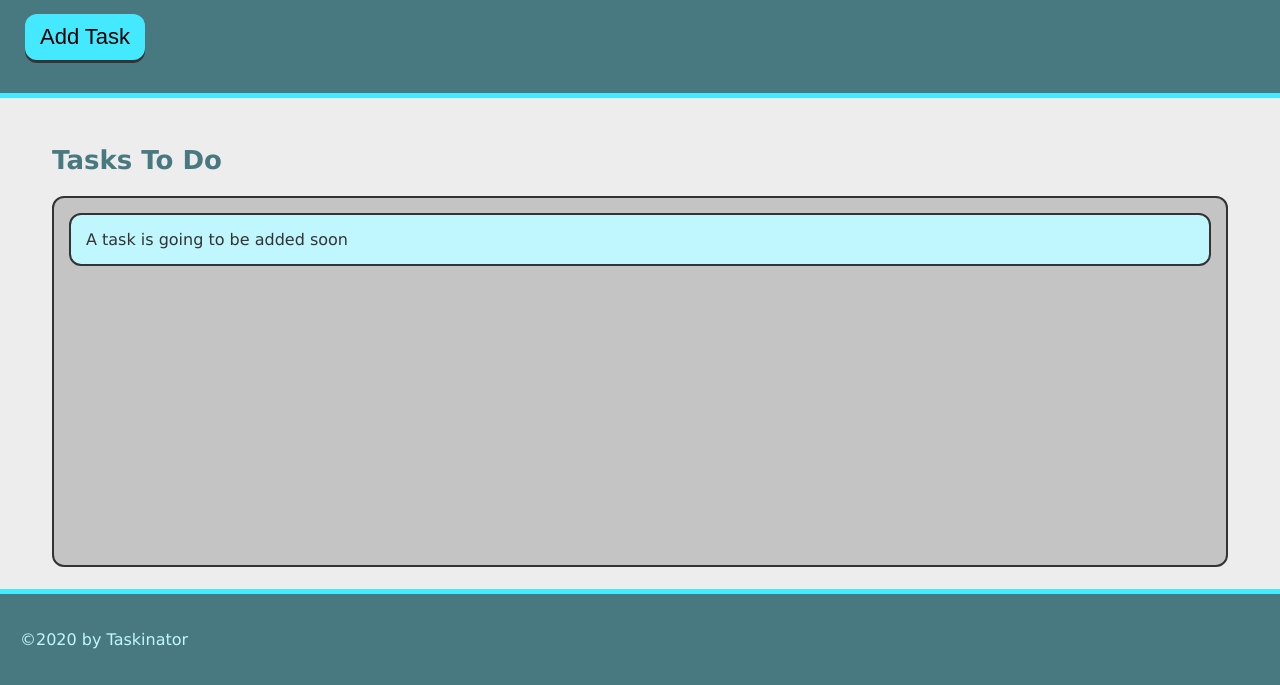
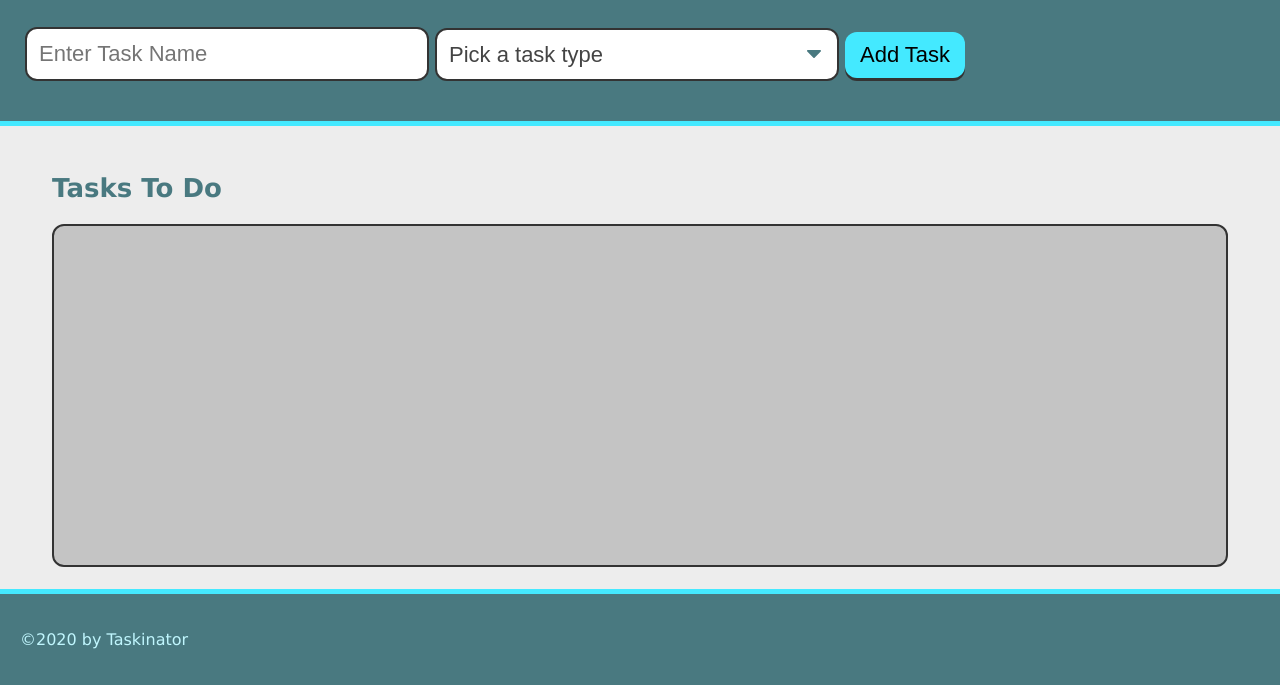
Before and after one commit to JosephRule/taskinator, a plain HTML site: page index.html in a window 1280 px wide. Shown: the part 115-800 px from the top of the page. Drawn offline with Linux system fonts and the light colour scheme.

Commit message:
added prompt boxes for form

```diff
--- a/index.html
+++ b/index.html
@@ -11,14 +11,28 @@
     <header>
         <h1 class="page-title">Taskinator</h1>
         <p>Click the button below to add a new task!</p>
-        <button class="btn" id="save-task">Add Task</button>
+        <form id="task-form">
+            <div class="form-group">
+                <input type="text" name="task-name" placeholder="Enter Task Name"/>
+            </div>
+            <div class="form-group">
+                <select name="task-type" class="select-dropdown">
+                    <option value="" disabled selected>Pick a task type</option>
+                    <option value="Print">Print</option>
+                    <option value="Web">Web</option>
+                    <option value="Mobile">Mobile</option>
+                </select>
+            </div>
+            <div class="form-group">
+                <button class="btn" id="save-task" type="submit">Add Task</button>
+            </div>
+        </form>
     </header>
 
     <main class="page-content">
         <section class="task-list-wrapper">
             <h2 class="list-title">Tasks To Do</h2>
             <ul class="task-list" id="tasks-to-do">
-                <li class = "task-item">A task is going to be added soon</li>
             </ul>
         </section>
     </main>
```
